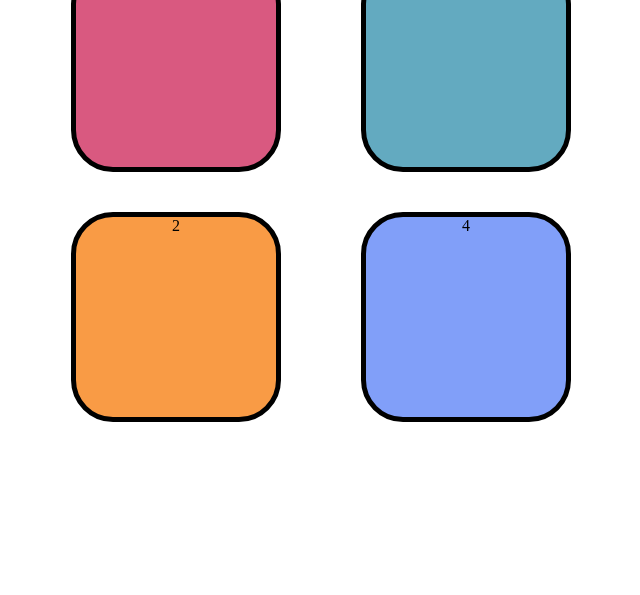
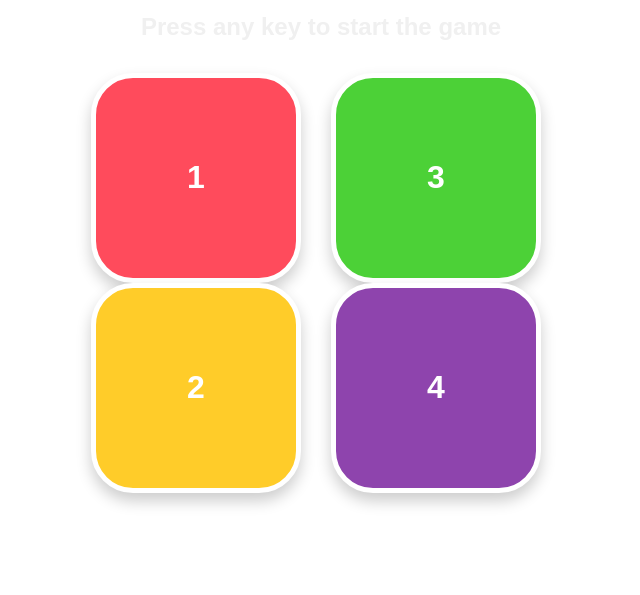
Before and after one commit to fatema025/Project-2, a plain HTML site: page index.html in a window 1280 px wide. Shown: the part 205-800 px from the top of the page, without its empty margins (319-959 px from the left). Drawn offline with Linux system fonts and the light colour scheme.

Commit message:
Add Style

```diff
--- a/style.css
+++ b/style.css
@@ -1,33 +1,91 @@
+/* General Styles */
 body {
+    margin: 0;
+    padding: 0;
+    font-family: 'Poppins', sans-serif;
+    background: linear-gradient(135deg, grey);
+    height: 100vh;
     text-align: center;
+    display: flex;
+    flex-direction: column;
+    justify-content: center;
+    align-items: center;
   }
+
+  h1 {
+    font-size: 3rem;
+    color: #fff;
+    margin-bottom: 0.5rem;
+  }
+
+  h2 {
+    font-size: 1.5rem;
+    color: #f0f0f0;
+    margin-bottom: 2rem;
+  }
+
+  /* Button Container */
+  .btn-container {
+    display: grid;
+    grid-template-columns: repeat(2, 220px);
+    grid-gap: 20px;
+    justify-content: center;
+    align-items: center;
+  }
+
+  /* Buttons */
   .btn {
     height: 200px;
     width: 200px;
     border-radius: 20%;
-    border: 5px solid black;
-    margin: 2.5rem;
-  }
-  .btn-container {
+    border: 5px solid white;
+    box-shadow: 0 8px 15px rgba(0, 0, 0, 0.2);
+    font-size: 2rem;
+    font-weight: bold;
+    color: #fff;
     display: flex;
     justify-content: center;
+    align-items: center;
+    cursor: pointer;
+    transition: all 0.3s ease;
+    user-select: none;
   }
 
+  /* Color Variations */
   .red {
-    background-color: #d95980;
+    background: #ff4b5c;
   }
+
   .yellow {
-    background-color: #f99b45;
+    background: #ffcc29;
   }
+
   .green {
-    background-color: #63aac0;
+    background: #4cd137;
   }
+
   .purple {
-    background-color: #819ff9;
+    background: #8e44ad;
   }
+
+  /* Flash Effects */
   .gameflash {
-    background-color: white;
+    opacity: 0.5;
   }
+
   .userflash {
-    background-color: green;
+    transform: scale(1.1);
+    box-shadow: 0 0 20px #2ecc71;
   }
+
+  /* Responsive */
+  @media (max-width: 500px) {
+    .btn-container {
+      grid-template-columns: 1fr;
+      gap: 15px;
+    }
+    .btn {
+      width: 150px;
+      height: 150px;
+    }
+  }
```
